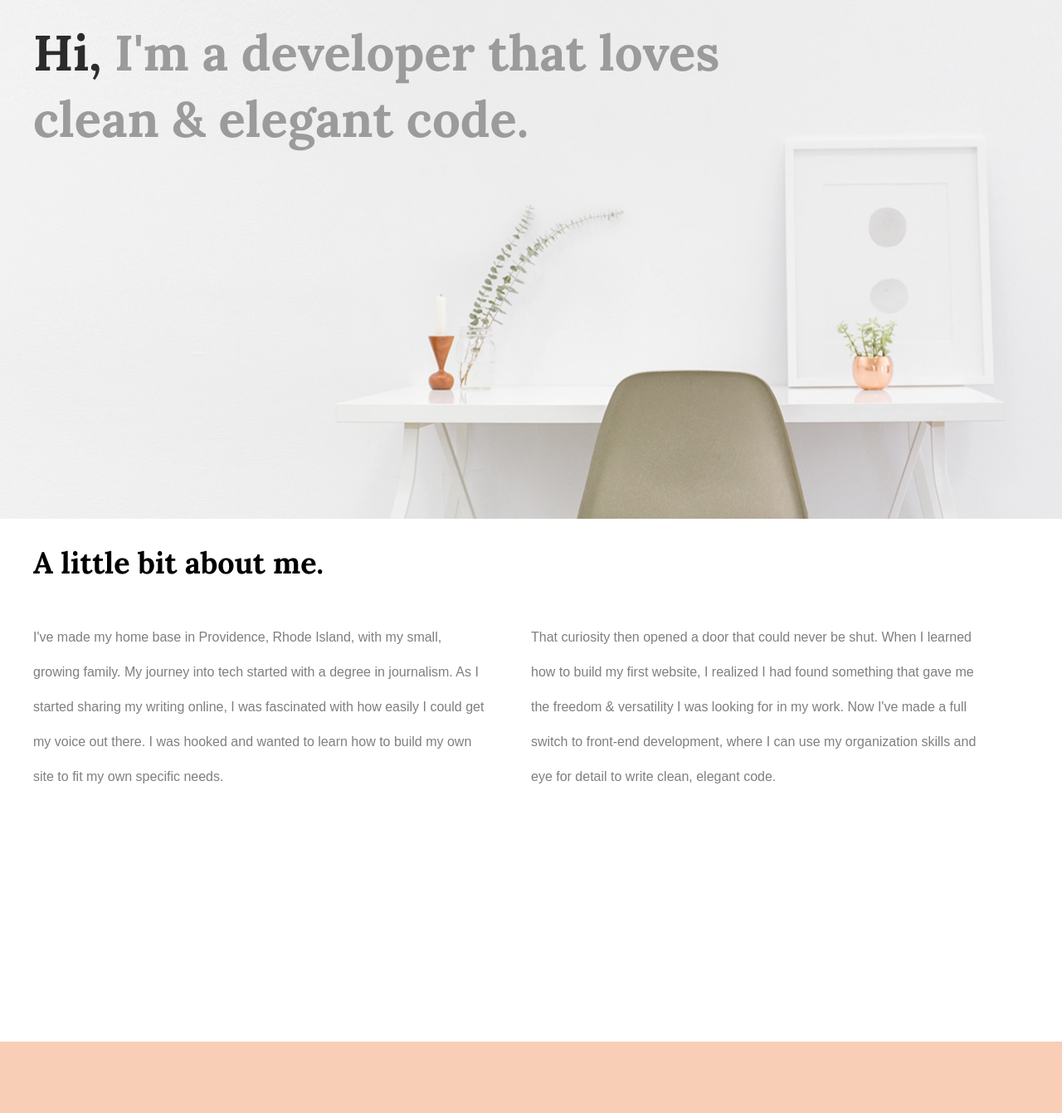
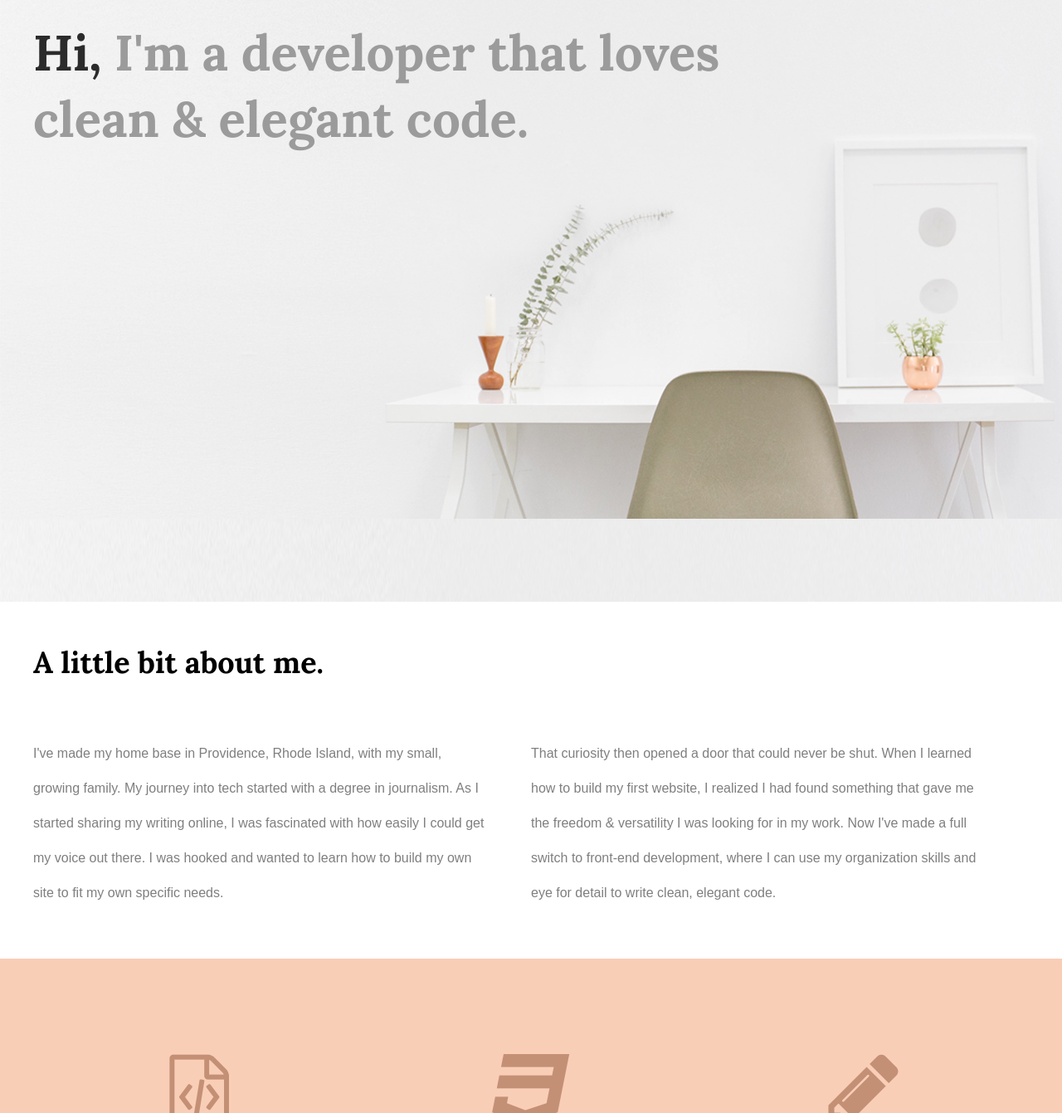
Before and after one commit to mctechmedtech/101-project, a plain HTML site: page index.html in a window 1280 px wide. Shown: the part 175-1516 px from the top of the page at 83% size. Drawn offline with Linux system fonts and the light colour scheme.

Commit message:
resized about section

```diff
--- a/css/main.css
+++ b/css/main.css
@@ -7,12 +7,16 @@ body {
 }
 
 
-#about, #work, #contact {
+#work, #contact {
 	height: 600px;
 
 
 }
 
+#about {
+	height: 400px;
+
+}
 
 /*****GRID*****/
 
@@ -42,9 +46,10 @@ body {
 /*****HEADER*****/
 
 header {
-	height: 800px;
+	height: 900px;
 	background: url("../img/hero.png");
-	background-position: center center;
+	background-position: cover;
+
 
 
 }
@@ -119,6 +124,7 @@ header h2 span {
 	font-family: 'Lora', serif;
 	font-style: bold;
 	font-size: 36px;
+	padding: 20px 0;
 
 
 }
```
